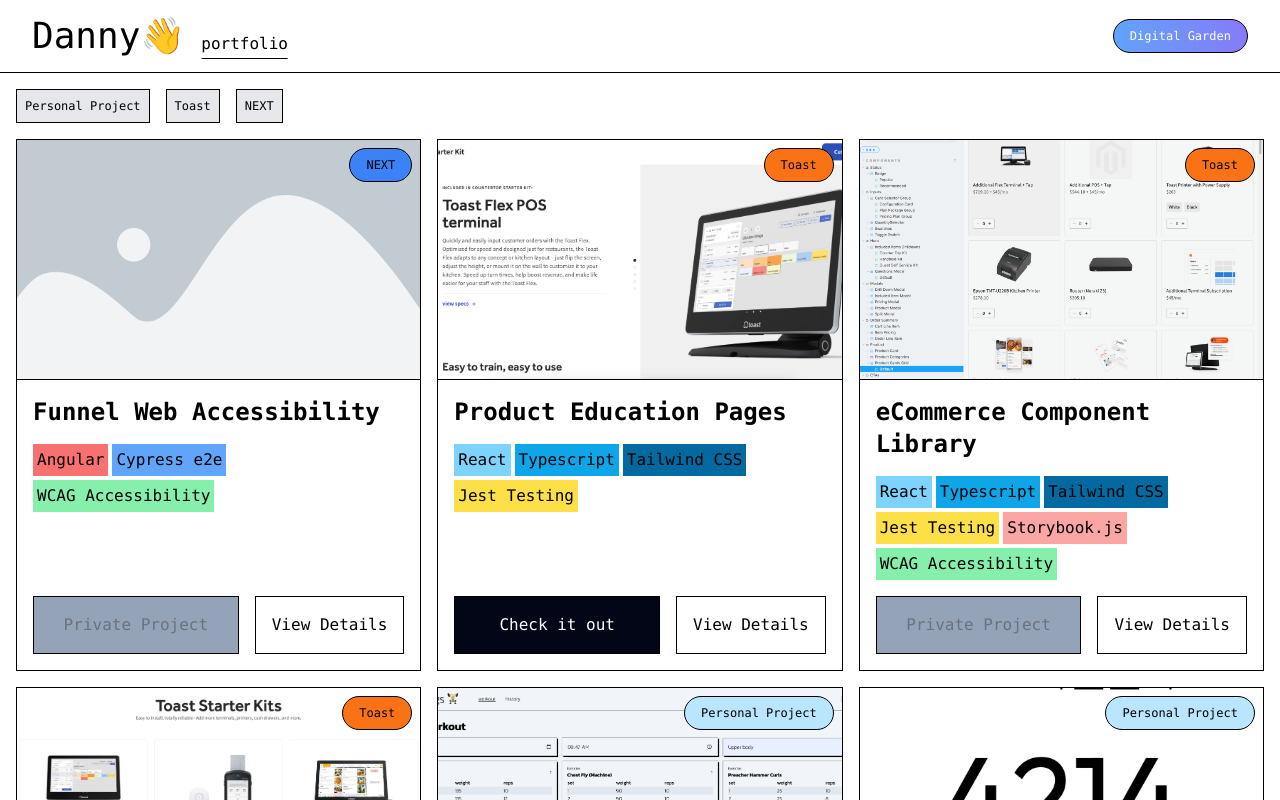
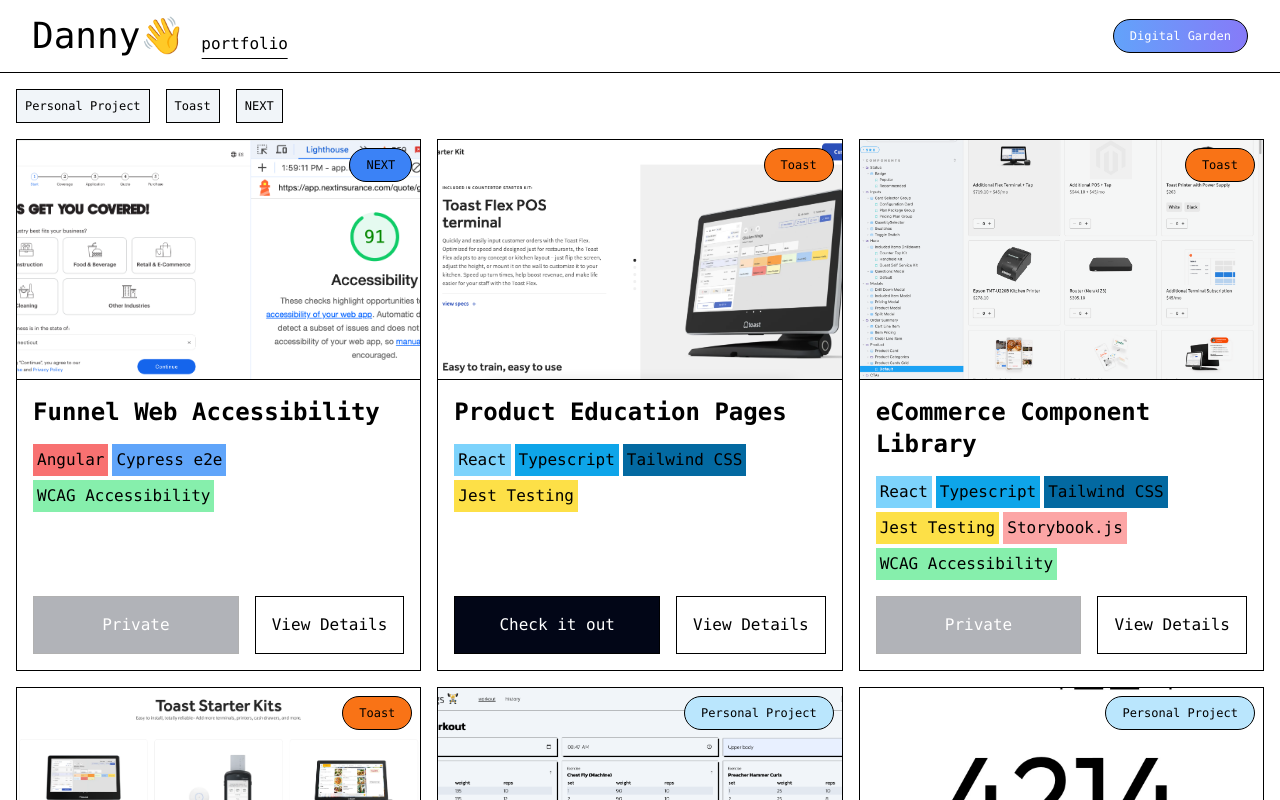
Before and after one commit to dannygrimmig/portfolio, a Next.js app: page /portfolio in a window 1280 px wide. Shown: the top 800 px of the page. Built offline with nearby package versions, Linux system fonts and the light colour scheme.

Commit message:
touch ups

```diff
--- a/app/lib/portfolio-data.ts
+++ b/app/lib/portfolio-data.ts
@@ -1,5 +1,5 @@
 import { BADGE_MAP } from "../ui/Badges/Badge";
-import emptyimage from "../../public/images/elementor-placeholder-image.webp";
+import nextaccessibilityimage from "../../public/images/portfolio/next-accessibility.png";
 import feedimage from "../../public/images/portfolio/feed-app.png";
 import eduimage from "../../public/images/portfolio/edu-page.png";
 import prospectimage from "../../public/images/portfolio/prospect-migration.png";
@@ -15,7 +15,7 @@
   key: "acc",
   title: "Funnel Web Accessibility",
   subhead: "",
-  image: emptyimage,
+  image: nextaccessibilityimage,
   text: "Refactored pages, components, and added e2e tests adhering to WCAG standards.",
   badges: [BADGE_MAP.angular, BADGE_MAP.cypress, BADGE_MAP.wcag],
   imageBadge: BADGE_MAP.NEXT,
--- a/app/portfolio/page.tsx
+++ b/app/portfolio/page.tsx
@@ -58,8 +58,8 @@
 }) {
   return (
     <button
-      className={`p-2 border border-black text-xs ${
-        isActive ? badge.color : "bg-gray-200"
+      className={`p-2 border border-black text-xs  ${
+        isActive ? badge.color : "bg-slate-100 hover:bg-slate-200"
       }`}
       onClick={onClick}
     >
--- a/app/ui/PortfolioCard.tsx
+++ b/app/ui/PortfolioCard.tsx
@@ -6,6 +6,7 @@
 import { Badge } from "./Badges/Badge";
 import { Category } from "../lib/definitions";
 import Link from "next/link";
+import { Typewriter } from "./typing";
 
 export function PortfolioCard({ category }: { category: Category }) {
   const [isOpen, setIsOpen] = React.useState(false);
@@ -44,21 +45,20 @@
 
         <div className="flex gap-4 mt-auto">
           <Link
-            className={`p-4 ${
-              !!category.link
-                ? "bg-slate-950 text-white"
-                : "bg-slate-400 text-gray-500"
-            } mt-auto flex justify-center flex-1 border border-black`}
+            className={`p-4 bg-slate-950 text-white mt-auto flex justify-center flex-1 border border-black ${
+              !category.link && "opacity-30 pointer-events-none"
+            }`}
             href={category.link ?? "#"}
             rel="norefferer noopener"
+            target="_blank"
           >
             <button disabled={!category.link} className="text-center">
-              {category.link ? "Check it out" : "Private Project"}
+              {category.link ? "Check it out" : "Private"}
             </button>
           </Link>
 
           <button
-            className="border border-black p-4 flex-2 flex items-center justify-center gap-2"
+            className="border border-black p-4 flex-2 flex items-center justify-center gap-2 hover:bg-slate-200"
             onClick={() => setIsOpen(true)}
           >
             View Details
@@ -71,7 +71,7 @@
           className="absolute w-full h-full bg-white opacity-90 flex flex-col p-4"
           onClick={() => setIsOpen(false)}
         >
-          <p>{category.text}</p>
+          <Typewriter text={category.text ?? ""} />
         </div>
       )}
     </div>
```
Also changed, not shown: public/images/portfolio/next-accessibility.png (added).
